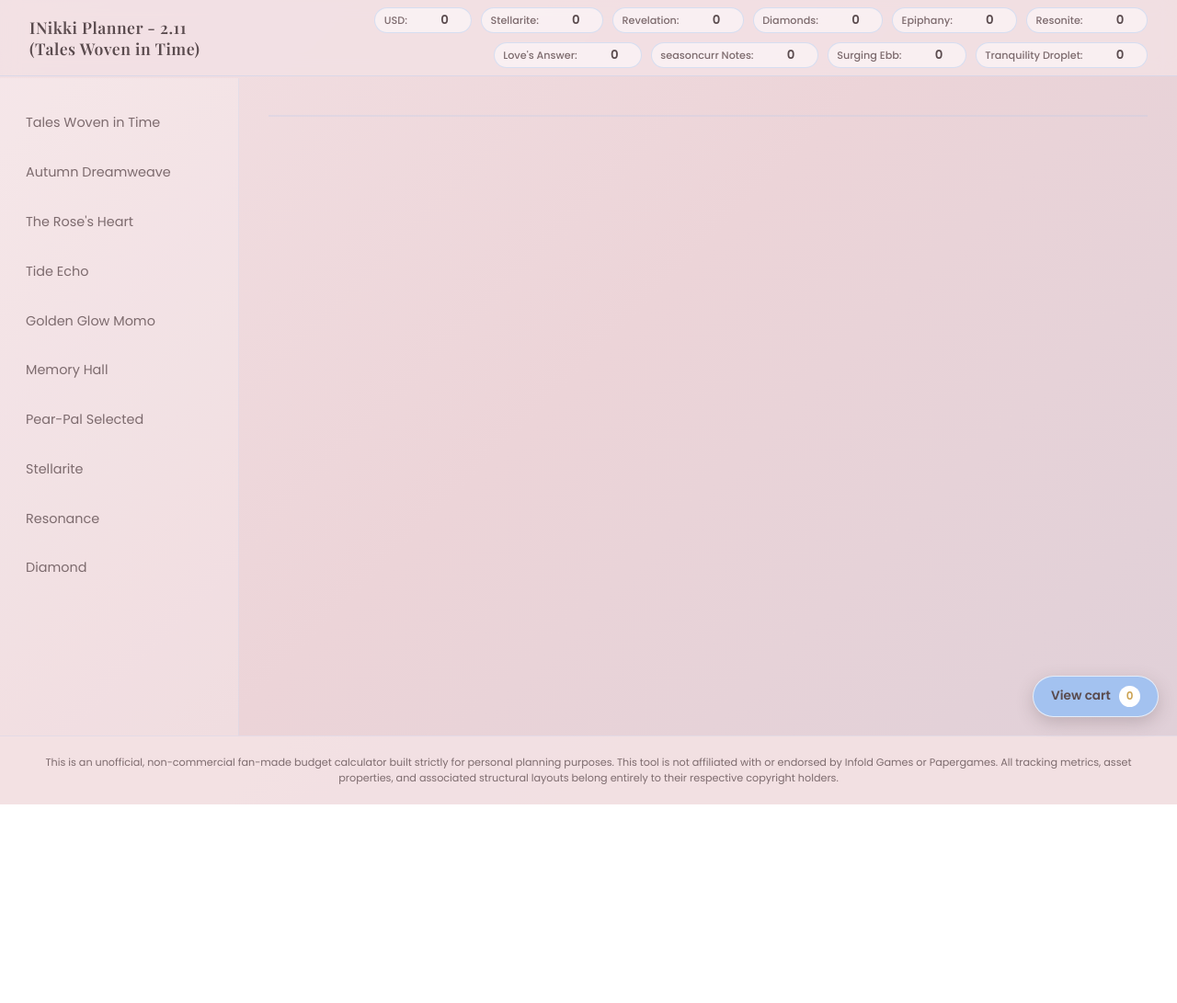
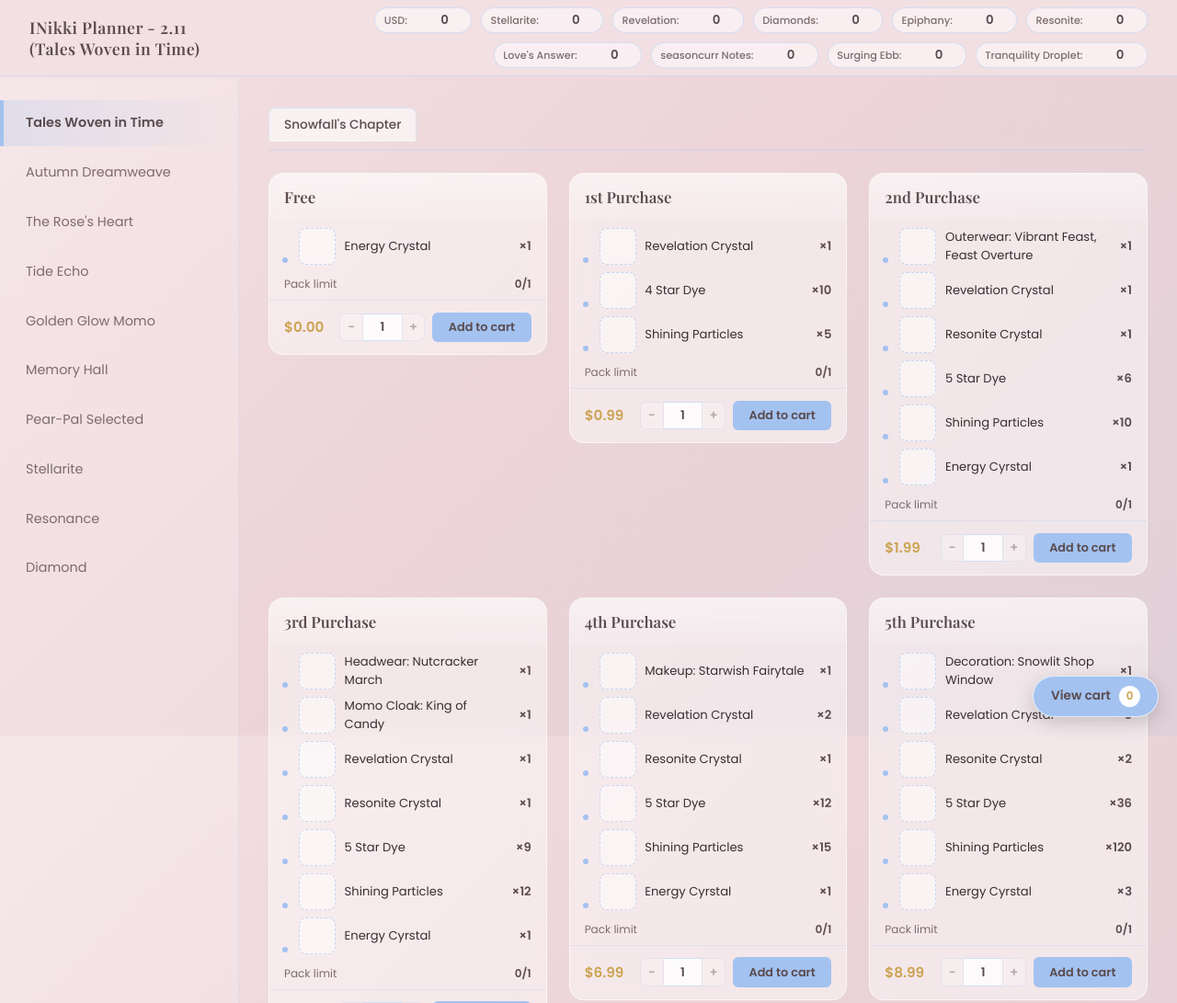
Before and after one commit to nikkiparser/INikkiPlanner, a plain HTML site: page index.html in a window 1280 px wide. Shown: the top 1091 px of the page at 92% size. Before the commit the page ends 875 px from the top, so only its background shows below. Drawn offline with nearby package versions, Linux system fonts and the light colour scheme.

Commit message:
Change currentPrimaryActiveKey to SeasonTimedEvents

```diff
--- a/index.html
+++ b/index.html
@@ -491,7 +491,7 @@
         let centralItemDatabase = {};
         let packsById = {};
         let cart = {};
-        let currentPrimaryActiveKey = "TieredPurchases";
+        let currentPrimaryActiveKey = "SeasonTimedEvents";
         let currentSubActiveIndex = 0;
 
         /* ---------- helpers ---------- */
```
